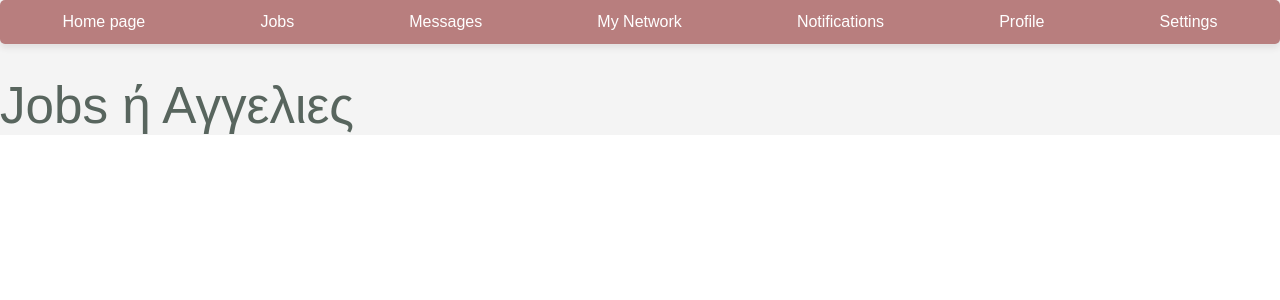
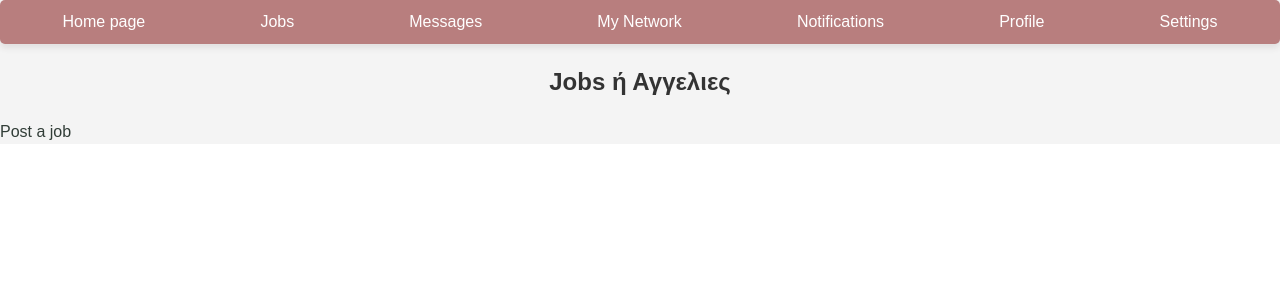
Before and after one commit to nataliakrik/django-python, a React (Vite) app in the folder frontend/: page /jobs in a window 1280 px wide. Shown: the top 300 px of the page. Built offline with nearby package versions, Linux system fonts and the light colour scheme.

Commit message:
some changes for the Jobs

```diff
--- a/frontend/src/App.jsx
+++ b/frontend/src/App.jsx
@@ -16,6 +16,7 @@ import OtherProfile from "./pages/OtherProfile";
 import Me from "./pages/Me";
 import PostArticle from "./pages/PostArticle"
 import ReadArticle from "./pages/ReadArticle"
+import PostJob from "./pages/PostJob";
 
 
 
@@ -71,6 +72,7 @@ function App() {
         <Route path="/register" element={<RegisterAndLogout />} />
         <Route path="/postarticle" element={<PostArticle />} />
         <Route path="/article/:id" element={<ReadArticle />} />
+        <Route path="/postjob" element={<PostJob />}/>
         <Route path="*" element={<NotFound />} />
       </Routes>
     </BrowserRouter>
--- a/frontend/src/pages/Jobs.jsx
+++ b/frontend/src/pages/Jobs.jsx
@@ -13,7 +13,7 @@ function Jobs(){
                     <Link to ="/profile" className="top-bar-link">Profile</Link>
                     <Link to ="/settings" className="top-bar-link">Settings</Link>
         </div>
-        <h1>Jobs ή Αγγελιες</h1>
+        <h2>Jobs ή Αγγελιες</h2>
 
         {/*fetch from api:
         αγγελιες φιλων και μη */}
@@ -22,6 +22,8 @@ function Jobs(){
         -Πλαισιο να κανουμε τη δικια μας αγγελια
         -Αγγελιες φιλων και μη (συμφωνα με τις δεξιοτητες μας) */}
 
+        <Link to="/postjob">Post a job</Link>
+
 
 
     </div>
--- /dev/null
+++ b/frontend/src/pages/PostJob.jsx
@@ -0,0 +1,8 @@
+
+function PostJob(){
+    return <div>
+        <h1>post a job</h1>
+    </div>
+}
+
+export default PostJob;
```
